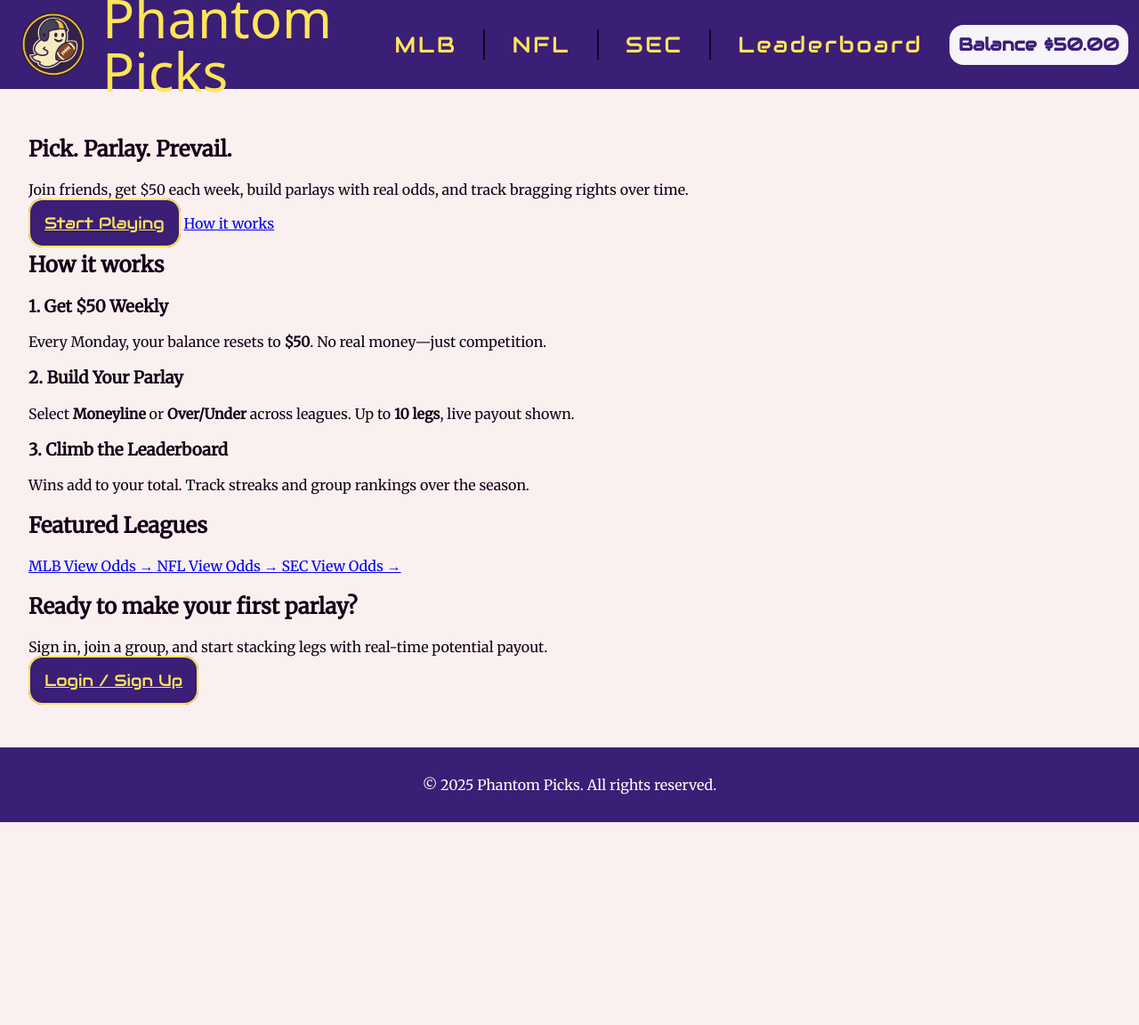
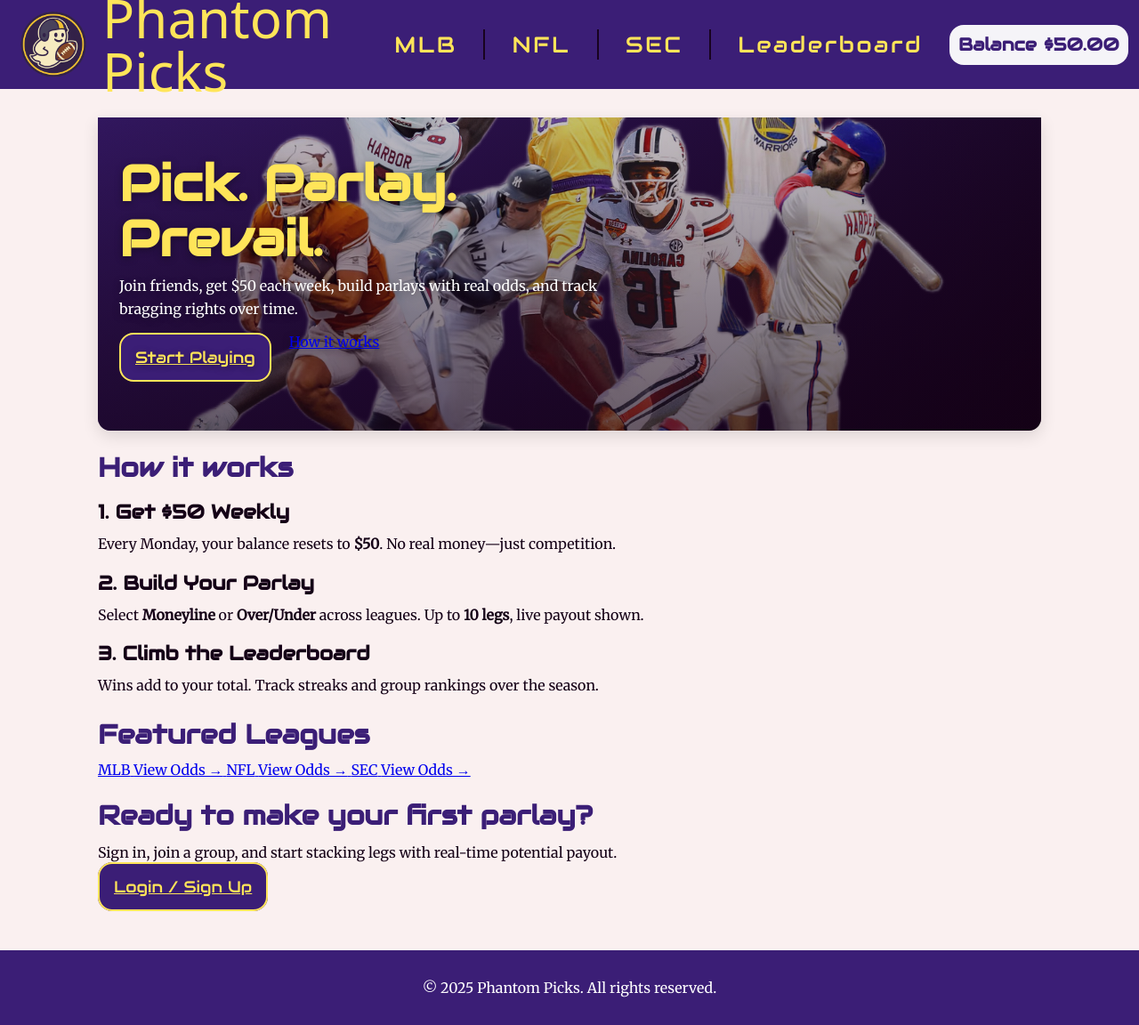
Before and after one commit to Aidan-usc/Game-Line, a PHP site: page / in a window 1280 px wide. Shown: the whole page at 89% size. Before the commit the page ends 924 px from the top, so only its background shows below. Run offline with PHP 8.4, Linux system fonts and the light colour scheme; some web fonts are replaced.

Commit message:
Update styles.css

```diff
--- a/assets/css/styles.css
+++ b/assets/css/styles.css
@@ -323,3 +323,134 @@
   .primary-nav{ gap:14px; }
   .primary-nav a{ font-size:18px; }
 }
+
+/* =========================
+   HOME PAGE QUICK RESTORE
+   ========================= */
+
+/* Center the home content and give it breathing room */
+.page-content.no-rail {
+  max-width: 1100px;
+  margin: 0 auto;               /* center */
+  padding: 28px 20px;           /* comfortable edge padding */
+}
+
+/* Typographic scale for home text */
+.page-content.no-rail h1 {
+  font-family: var(--font-nav);
+  font-size: clamp(28px, 4.2vw, 44px);
+  line-height: 1.1;
+  color: var(--deep);
+  margin: 0 0 12px 0;
+}
+.page-content.no-rail h2 {
+  font-family: var(--font-nav);
+  font-size: clamp(22px, 3.2vw, 30px);
+  margin: 22px 0 10px;
+  color: var(--indigo);
+}
+.page-content.no-rail h3 {
+  font-family: var(--font-nav);
+  font-size: clamp(18px, 2.4vw, 22px);
+  margin: 16px 0 8px;
+}
+.page-content.no-rail p {
+  max-width: 70ch;
+  line-height: 1.6;
+  margin: 10px 0 14px;
+}
+.page-content.no-rail ul {
+  padding-left: 1.2rem;
+  margin: 8px 0 14px;
+}
+.page-content.no-rail strong { color: var(--deep); }
+
+/* Buttons in hero/lead rows */
+.page-content.no-rail .btn { margin-right: 8px; }
+
+/* Featured leagues links line */
+.home-featured,
+.page-content.no-rail .featured-leagues {
+  display: flex;
+  flex-wrap: wrap;
+  gap: 10px 16px;
+  margin: 10px 0 18px;
+}
+.home-chip,
+.page-content.no-rail .featured-leagues a {
+  display: inline-block;
+  padding: 8px 12px;
+  border-radius: 999px;
+  border: 2px solid var(--indigo);
+  color: var(--indigo);
+  background: #fff;
+  text-decoration: none;
+  font-family: var(--font-body);
+  font-size: 14px;
+}
+.home-chip:hover,
+.page-content.no-rail .featured-leagues a:hover {
+  background: rgba(59,30,118,.06);
+}
+
+/* Optional hero (if your index.html still uses .hero/.hero-bg) */
+.home-hero,
+.hero {
+  position: relative;
+  overflow: hidden;
+  border-radius: 0 0 var(--radius) var(--radius);
+  box-shadow: var(--shadow);
+  margin-bottom: 18px;
+  min-height: 44vh;
+}
+.home-hero .hero-bg,
+.hero .hero-bg {
+  position: absolute;
+  inset: 0;
+  background-image:
+    url("../img/hero_image.png"),
+    linear-gradient(135deg, var(--indigo), var(--deep));
+  background-repeat: no-repeat, no-repeat;
+  background-size: auto, cover;
+  background-position: right -110px bottom -520px, center;
+  z-index: -1;
+}
+.home-hero .hero-overlay,
+.hero .hero-overlay {
+  position: absolute; inset: 0;
+  background: linear-gradient(180deg, rgba(20,1,22,0.25), rgba(20,1,22,0.65));
+}
+.home-hero .hero-content,
+.hero .hero-content {
+  position: relative; z-index: 1;
+  padding: 44px 24px;
+  padding-right: clamp(220px, 38vw, 560px);
+  color: #fff;
+  text-shadow: 0 2px 8px rgba(0,0,0,.35);
+}
+.home-hero .hero-content h1,
+.hero .hero-content h1 {
+  font-family: var(--font-nav);
+  color: var(--maize);
+  font-size: clamp(32px, 5vw, 56px);
+  margin: 0 0 10px 0;
+}
+.home-hero .hero-actions,
+.hero .hero-actions {
+  display: flex;
+  gap: 12px;
+  flex-wrap: wrap;
+  margin-top: 12px;
+}
+
+/* Small polish for inline “How it works” link row */
+.page-content.no-rail .inline-links a {
+  color: var(--indigo);
+  text-decoration: underline;
+}
+.page-content.no-rail .inline-links a:hover { color: var(--deep); }
+
+/* Make sure the fixed header never overlaps the first line */
+@media (min-width: 600px) {
+  .page-content.no-rail { padding-top: 32px; }
+}
```
